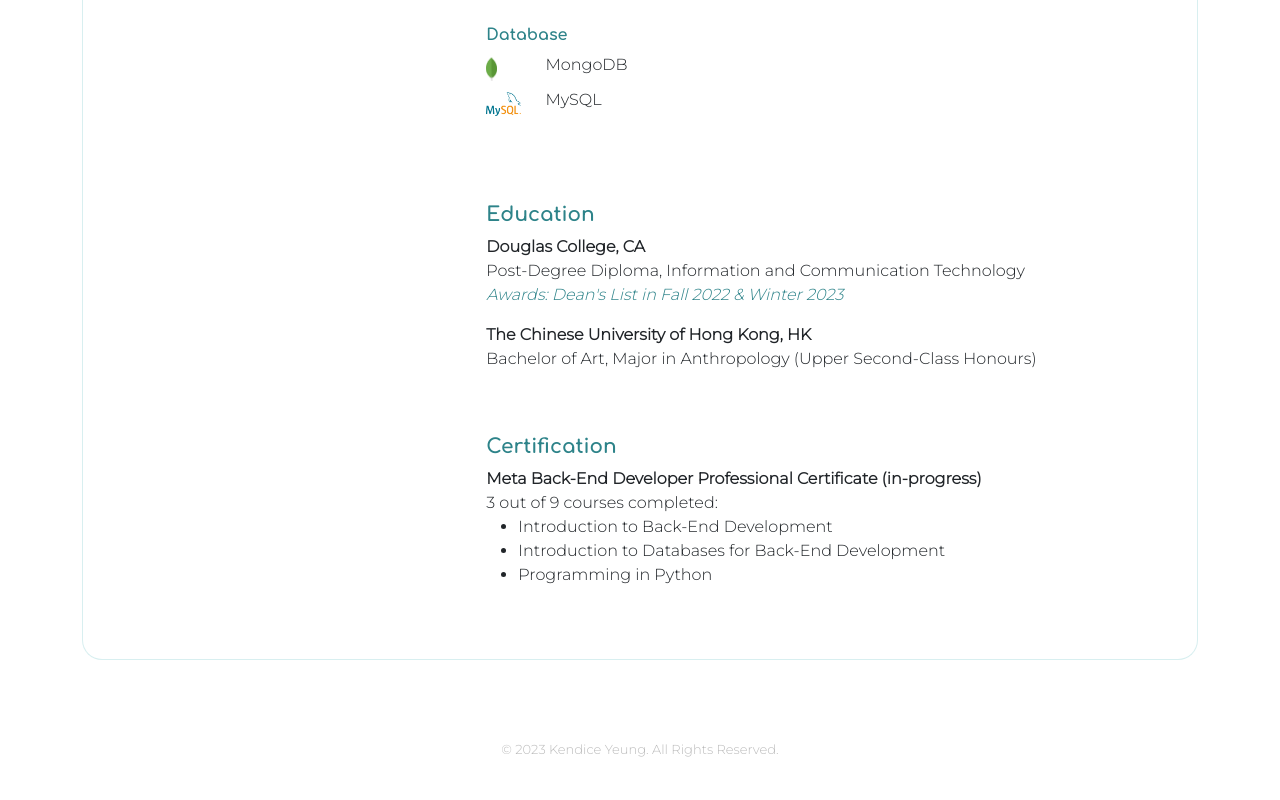
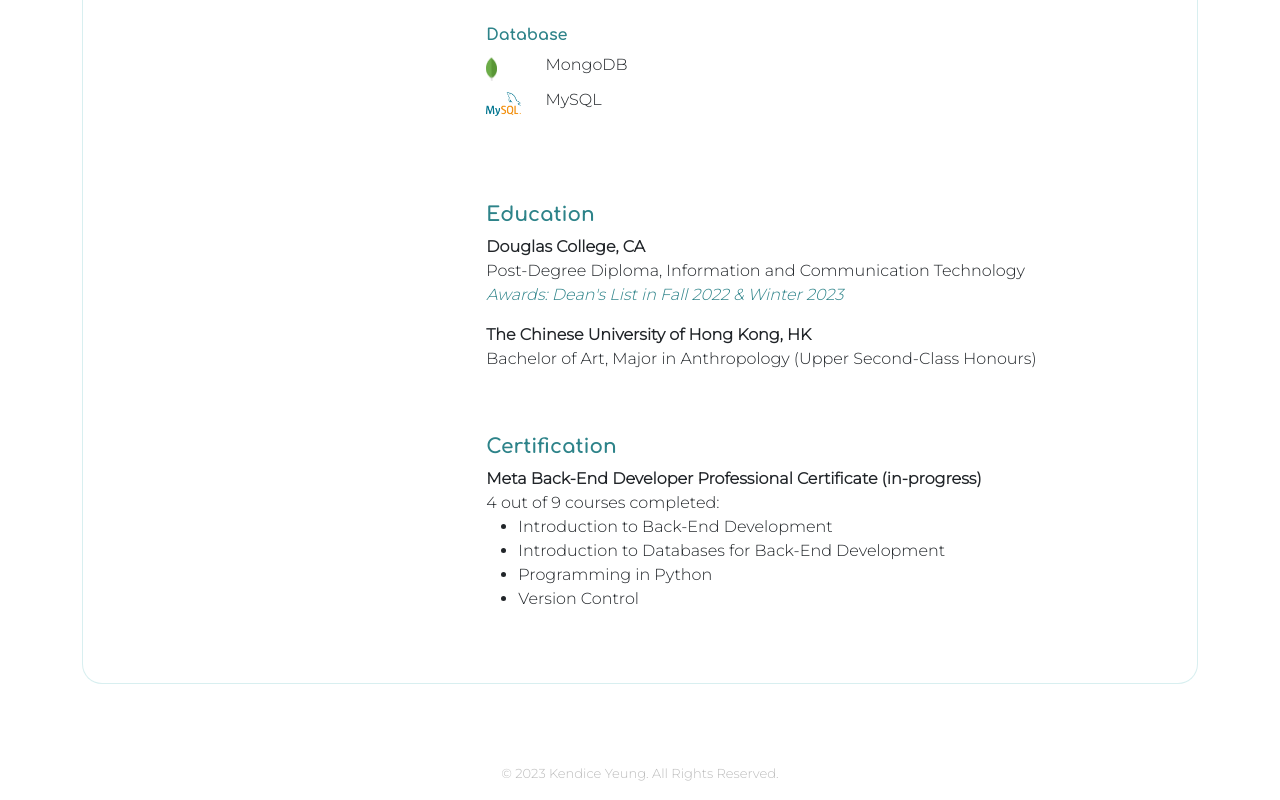
Before and after one commit to kendicey/home-page, a React (Create React App) app: page /about in a window 1280 px wide. Shown: the part 830-1630 px from the top of the page. Before the commit the page ends 1606 px from the top, so only its background shows below. Built offline with nearby package versions, Linux system fonts and the light colour scheme; a web font is replaced by a local one.

Commit message:
update certificate

```diff
--- a/src/components/Home.js
+++ b/src/components/Home.js
@@ -85,11 +85,12 @@ const Home = () => (
                             </p>
                             <h5 className='card-title' style={{marginTop: "4rem"}}>Certification</h5>
                             <p className='card-text' style={{marginBottom: "0"}}><span className="bold">Meta Back-End Developer Professional Certificate (in-progress)</span></p>
-                            <span>3 out of 9 courses completed:</span>
+                            <span>4 out of 9 courses completed:</span>
                             <ul style={{marginBottom: "1.5rem"}}>
                                 <li>Introduction to Back-End Development</li>
                                 <li>Introduction to Databases for Back-End Development</li>
                                 <li>Programming in Python</li>
+                                <li>Version Control</li>
                             </ul>
                         </div>
                     </div>
```
